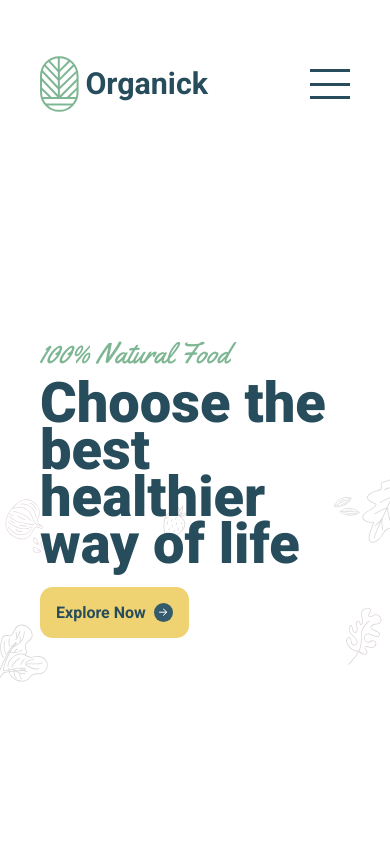
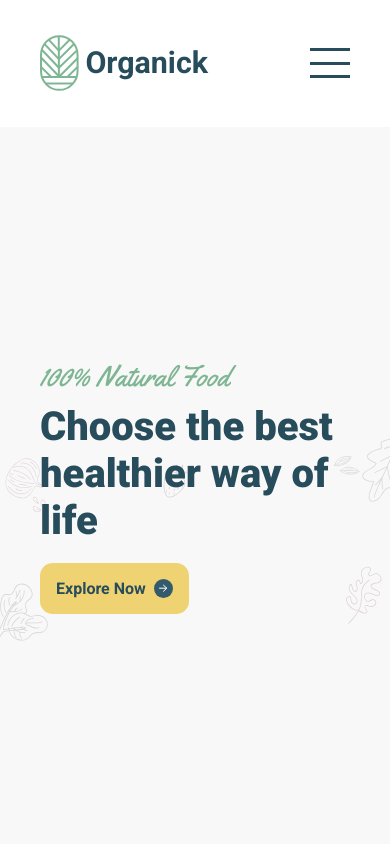
Before and after one commit to Nazofer/SSWU_Final, a React (Create React App) app in the folder organick/: page / in a window 390 px wide. Shown: the top 844 px of the page. Built offline with nearby package versions, Linux system fonts and the light colour scheme; no server answers; the database is empty.

Commit message:
remove comments, decompose navMenu, refactor

```diff
--- a/organick/src/components/UI/Button/Button.js
+++ b/organick/src/components/UI/Button/Button.js
@@ -14,7 +14,7 @@ const Button = ({
   white,
 }) => {
   const navigate = useNavigate();
-  const clickHandler = onClick || (() => navigate('notfound')); //navigate with any text leads to not-found page
+  const clickHandler = onClick || (() => navigate('notfound'));
 
   return (
     <button
@@ -22,8 +22,7 @@ const Button = ({
       type={type || 'button'}
       className={classNames(
         styles.button,
-        { [styles['button-yllw']]: yellow,
-        [styles['button-wht']]: white},
+        { [styles['button-yllw']]: yellow, [styles['button-wht']]: white },
         className
       )}
     >
--- a/organick/src/components/sections/hero/hero.module.scss
+++ b/organick/src/components/sections/hero/hero.module.scss
@@ -2,8 +2,8 @@
 
 .hero {
   position: relative;
-  // z-index: 100;
-  height: calc(100vh - 208px);
+  z-index: 10;
+  height: 85vh;
   background-image: url('../../../img/hero-background.png');
   background-position: center;
   background-size: cover;
@@ -35,5 +35,9 @@
 @media (max-width: 44em) {
   .hero {
     background-image: none;
+    background-color: $color-background-light-gray;
+    &-heading {
+      font-size: 5rem;
+    }
   }
 }
--- /dev/null
+++ b/organick/src/components/sections/nav-menu/burger-button/burger.js
@@ -0,0 +1,21 @@
+import React from 'react';
+import styles from './burger.module.scss';
+import classNames from 'classnames';
+
+const Burger = ({isActive, isActiveHandler}) => {
+  isActive
+      ? document.body.classList.add('no-scroll')
+      : document.body.classList.remove('no-scroll');
+  return (
+    <button
+      className={classNames(styles['burger'], {
+        [styles['burger--active']]: isActive,
+      })}
+      onClick={isActiveHandler}
+    >
+      <span></span>
+    </button>
+  );
+};
+
+export default Burger;
--- /dev/null
+++ b/organick/src/components/sections/nav-menu/burger-button/burger.module.scss
@@ -0,0 +1,49 @@
+@import '../../../../styles/main/colors.scss';
+
+.burger {
+  width: 40px;
+  height: 30px;
+  display: none;
+  cursor: pointer;
+  position: relative;
+  z-index: 101;
+  background-color: #ffff;
+  & span,
+  &::before,
+  &::after {
+    content: '';
+    right: 0;
+    position: absolute;
+    width: 100%;
+    height: 3px;
+    background-color: $color-primary-blue;
+    transition: all 0.4s ease-in-out;
+  }
+  &::before {
+    top: 0px;
+  }
+  &::after {
+    bottom: 0px;
+  }
+  & span {
+    top: calc(50% - 1.5px);
+  }
+}
+.burger--active {
+  &::before {
+    top: calc(50% - 1.5px);
+    transform: rotate(45deg);
+  }
+  &::after {
+    bottom: calc(50% - 1.5px);
+    transform: rotate(-45deg);
+  }
+  & span {
+    width: 0;
+  }
+}
+@media (max-width: 44em) {
+  .burger {
+    display: block;
+  }
+}
--- a/organick/src/components/sections/nav-menu/nav-menu.js
+++ b/organick/src/components/sections/nav-menu/nav-menu.js
@@ -6,7 +6,7 @@ import WidthContainer from '../../UI/WidthContainer/container';
 import { NavLink } from 'react-router-dom';
 import CartLink from './cart-link/cart-link';
 import SearchInput from './search-input/search-input';
-import classNames from 'classnames';
+import Burger from './burger-button/burger';
 
 const NavMenu = () => {
   const [isActiveBurger, setIsActiveBurger] = useState(false);
@@ -14,10 +14,6 @@ const NavMenu = () => {
   const isActiveBurgerHandler = () => {
     setIsActiveBurger(!isActiveBurger);
   };
-
-  isActiveBurger
-    ? document.body.classList.add('no-scroll')
-    : document.body.classList.remove('no-scroll');
 
   return (
     <nav className={styles['nav-menu']}>
@@ -43,14 +39,7 @@ const NavMenu = () => {
         </div>
         <div className={styles['nav-menu__controls']}>
           <SearchInput />
-          <button
-            className={classNames(styles['nav-menu__controls-burger'], {
-              [styles['nav-menu__controls-burger--active']]: isActiveBurger,
-            })}
-            onClick={isActiveBurgerHandler}
-          >
-            <span></span>
-          </button>
+          <Burger isActive={isActiveBurger} isActiveHandler={isActiveBurgerHandler}/>
           <CartLink className={styles['nav-menu__controls-btn']} />
         </div>
       </WidthContainer>
--- a/organick/src/components/sections/nav-menu/nav-menu.module.scss
+++ b/organick/src/components/sections/nav-menu/nav-menu.module.scss
@@ -1,11 +1,15 @@
 @import '../../../styles/main/colors.scss';
 
 .nav-menu {
-  padding-top: 7rem;
-  padding-bottom: 7rem;
+  height: 15vh;
+  display: flex;
   &__links {
     display: flex;
     gap: 4.5rem;
+  }
+  &__burger {
+    display: flex;
+    align-items: center;
   }
   &__links a {
     font-family: 'Roboto', sans-serif;
@@ -13,63 +17,19 @@
     font-size: 2rem;
     color: $color-primary-blue;
     display: flex;
-    align-items: center;
     gap: 0.5rem;
   }
-
   &__controls {
     display: flex;
     align-items: center;
-    &-burger {
-      width: 40px;
-      height: 30px;
-      display: none;
-      cursor: pointer;
-      position: relative;
-      z-index: 101;
-      background-color: #ffff;
-      & span,
-      &::before,
-      &::after {
-        content: '';
-        right: 0;
-        position: absolute;
-        width: 100%;
-        height: 3px;
-        background-color: $color-primary-blue;
-        transition: all 0.4s ease-in-out;
-      }
-      &::before {
-        top: 0px;
-      }
-      &::after {
-        bottom: 0px;
-      }
-      & span {
-        top: calc(50% - 1.5px);
-      }
-    }
-    &-burger--active {
-      &::before {
-        top: calc(50% - 1.5px);
-        transform: rotate(45deg);
-      }
-      &::after {
-        bottom: calc(50% - 1.5px);
-        transform: rotate(-45deg);
-      }
-      & span {
-        width: 0;
-      }
-    }
   }
 }
 .nav-menu .wrapper {
   background: rgba(255, 255, 255, 0.9);
   max-width: 180rem;
+  width: 100%;
   display: flex;
   justify-content: space-between;
-  align-items: center;
 }
 
 @media (max-width: 75em) {
@@ -84,9 +44,6 @@
     }
     &__controls {
       flex-direction: row-reverse;
-      &-burger {
-        display: block;
-      }
       &-btn {
         display: none !important;
       }
@@ -103,12 +60,11 @@
       position: fixed;
       width: 100%;
       height: 100%;
-      background-color: rgba(255, 255, 255, 0.95);
-      // backdrop-filter: 10px;
+      background-color: rgba(255, 255, 255, 0.8);
+      backdrop-filter: blur(10px);
       z-index: 100;
       top: 0;
       transition: left 0.3s ease 0s;
-
     }
     &__burger--active {
       left: 0;
--- a/organick/src/components/sections/order-confirmation/order-confirmation.js
+++ b/organick/src/components/sections/order-confirmation/order-confirmation.js
@@ -7,11 +7,10 @@ import Form from './order-form/order-form';
 import OrderElement from './order-form/order-element/order-element';
 import { useSelector } from 'react-redux';
 
-const Order = (props) => {
+const Order = () => {
   const [isOrderBtnClicked, setIsOrderBtnClicked] = useState(false);
 
-  const toOrderHandler = (e) => {
-    e.preventDefault();
+  const toOrderHandler = () => {
     setIsOrderBtnClicked(true);
   };
 
@@ -19,7 +18,6 @@ const Order = (props) => {
 
   const OrderedProductsList = cart.map((product) => (
     <OrderElement
-      //type={product.type}
       name={product.name}
       price={product.price}
       discount={product.discount}
--- a/organick/src/components/sections/order-confirmation/order-form/order-form.module.scss
+++ b/organick/src/components/sections/order-confirmation/order-form/order-form.module.scss
@@ -12,3 +12,14 @@
     margin-top: 11rem;
   }
 }
+@media (max-width: 44em) {
+  .form {
+    &__main {
+      grid-template-columns: repeat(auto-fill, minmax(100%, 1fr));
+    }
+    &-button {
+      margin-top: 4rem;
+    }
+
+  }
+}
--- a/organick/src/components/sections/testimonials/benefit-card/benefit-card.module.scss
+++ b/organick/src/components/sections/testimonials/benefit-card/benefit-card.module.scss
@@ -10,8 +10,6 @@
   align-items: center;
   width: 19rem;
   height: 19rem;
-  // background-color: $color-white;
-
   &-paragraph {
     font-weight: 600;
   }
```
